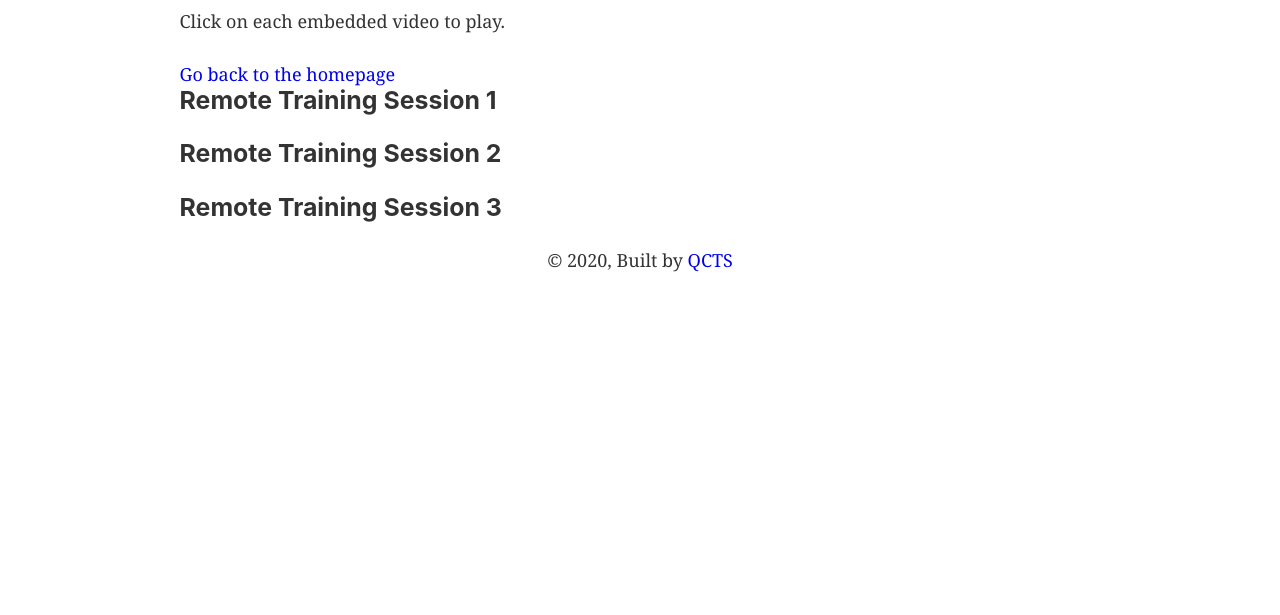
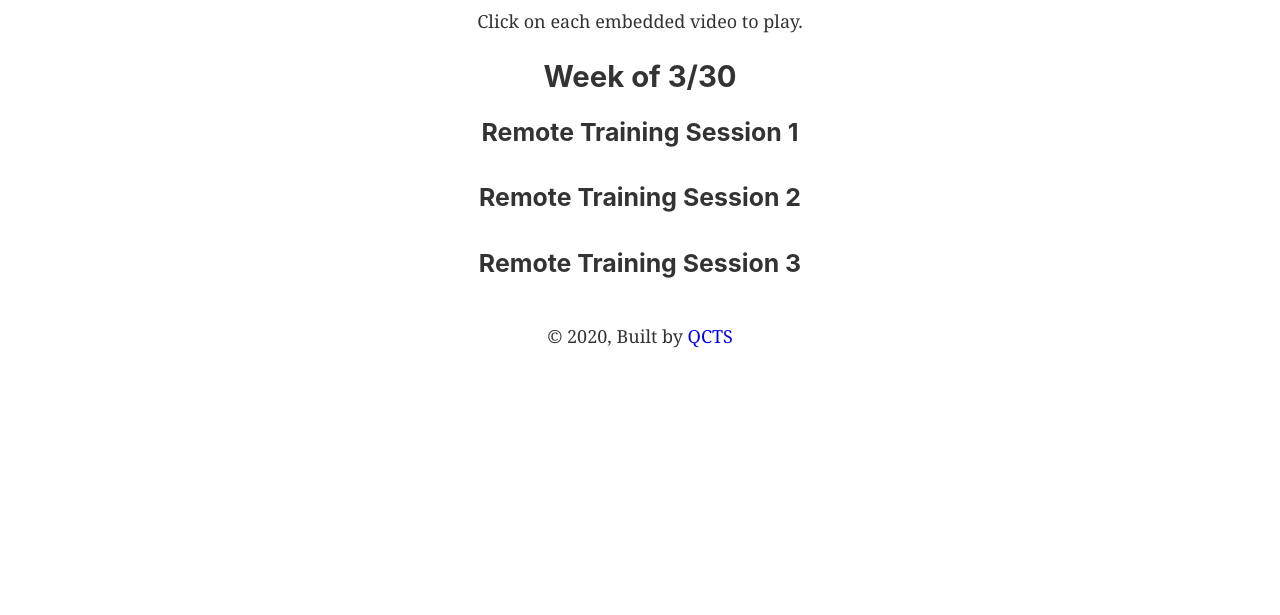
Before and after one commit to khepf/soccer-videos, a Gatsby site: page /page-2 in a window 1280 px wide. Shown: the part 185-800 px from the top of the page. Built offline with nearby package versions, Linux system fonts and the light colour scheme; Gatsby itself is replaced by a stand-in of ours.

Commit message:
fixed videocard component and coach pages

```diff
--- a/src/components/coachcard.js
+++ b/src/components/coachcard.js
@@ -1,6 +1,6 @@
 import { Link } from "gatsby"
-import PropTypes from "prop-types"
 import React from "react"
+
 
 import Grid from "@material-ui/core/Grid"
 import { makeStyles } from "@material-ui/core/styles"
@@ -9,7 +9,6 @@ import CardActionArea from "@material-ui/core/CardActionArea"
 import CardActions from "@material-ui/core/CardActions"
 import CardContent from "@material-ui/core/CardContent"
 import CardMedia from "@material-ui/core/CardMedia"
-import Button from "@material-ui/core/Button"
 import Typography from "@material-ui/core/Typography"
 
 const useStyles = makeStyles({
--- a/src/components/layout.js
+++ b/src/components/layout.js
@@ -7,7 +7,7 @@
 
 import React from "react"
 import PropTypes from "prop-types"
-import { useStaticQuery, graphql } from "gatsby"
+import { useStaticQuery, graphql, Link } from "gatsby"
 
 import Header from "./header"
 import "./layout.css"
@@ -25,7 +25,8 @@ const Layout = ({ children }) => {
 
   return (
     <>
-      <Header siteTitle={data.site.siteMetadata.title} />
+
+      <Link to="/"><Header siteTitle={data.site.siteMetadata.title} /></Link>
       <div
         style={{
           margin: `0 auto`,
--- /dev/null
+++ b/src/components/videocard.js
@@ -0,0 +1,106 @@
+import { Link } from "gatsby"
+import React from "react"
+import YouTube from "react-youtube"
+
+import Grid from "@material-ui/core/Grid"
+import { makeStyles } from "@material-ui/core/styles"
+import Card from "@material-ui/core/Card"
+import CardActionArea from "@material-ui/core/CardActionArea"
+import CardActions from "@material-ui/core/CardActions"
+import CardContent from "@material-ui/core/CardContent"
+import CardMedia from "@material-ui/core/CardMedia"
+import Typography from "@material-ui/core/Typography"
+
+const useStyles = makeStyles({
+  root: {
+    maxWidth: 345,
+  },
+  media: {
+    height: 140,
+  },
+})
+
+export default function VideoCard(props) {
+  const classes = useStyles()
+
+  const videos =
+   [
+      {
+        id: 1,
+        releasedate: "Week of 3/30",
+        title: "Passing",
+        linkname: "LDATBX4NOSc",
+        owner: "Coach Ashley",
+      },
+      {
+        id: 2,
+        releasedate: "Week of 3/30",
+        title: "Dribbling",
+        linkname: "qP7fmMs4awE",
+        owner: "Coach Ashley",
+      },
+      {
+        id: 3,
+        releasedate: "Week of 3/30",
+        title: "Juggling",
+        linkname: "sruX3bPrqi4",
+        owner: "Coach Ashley",
+      },
+      {
+        id: 4,
+        releasedate: "Week of 4/6",
+        title: "Part I",
+        linkname: "hCZQUH-eCJg",
+        owner: "Coach Ashley",
+      },
+      {
+        id: 5,
+        releasedate: "Week of 4/6",
+        title: "Part II",
+        linkname: "pNGMjZzVf50",
+        owner: "Coach Ashley",
+      },
+      {
+        id: 6,
+        releasedate: "Week of 4/6",
+        title: "Part III",
+        linkname: "cuTM5sm8Onc",
+        owner: "Coach Ashley",
+      },
+              {
+        id: 7,
+        releasedate: "March 26th",
+        title: "Remote Training Session 1",
+        linkname: "klj15Nrtak4",
+        owner: "Coach Kevin",
+      },
+      {
+        id: 8,
+        releasedate: "April 1st",
+        title: "Remote Training Session 2",
+        linkname: "cvBA9rL4dVQ",
+        owner: "Coach Kevin",
+      },
+      {
+        id: 9,
+        releasedate: "April 4th",
+        title: "Remote Training Session 3",
+        linkname: "sYgOeQd5xyI",
+        owner: "Coach Kevin",
+      },
+    ]
+
+
+  return (
+    <Grid container justify="center" alignItems="center" spacing={3}>
+      {videos
+      .filter((video) => video.owner === props.owner && video.releasedate === props.releasedate)
+      .map((video, index) => (
+        <Grid item direction="column">
+          <h3 style={{ textAlign: "center" }}>{video.title}</h3>
+          <YouTube videoId={video.linkname}></YouTube>
+        </Grid>
+      ))}
+    </Grid>
+  )
+}
--- a/src/pages/page-2.js
+++ b/src/pages/page-2.js
@@ -1,29 +1,19 @@
 import React from "react"
-import { Link } from "gatsby"
-
 import Layout from "../components/layout"
 import SEO from "../components/seo"
+import VideoCard from "../components/videocard"
 
-import YouTube from "react-youtube"
+
 
 const SecondPage = () => (
   <Layout>
     <SEO title="Page two" />
-    <h1>2010 Girls</h1>
-    <p>Click on each embedded video to play.</p>
-    <Link to="/">Go back to the homepage</Link>
-    <section>
-      <h3>Remote Training Session 1</h3>
-      <YouTube videoId="klj15Nrtak4"></YouTube>
-    </section>
-    <section>
-      <h3>Remote Training Session 2</h3>
-      <YouTube videoId="cvBA9rL4dVQ"></YouTube>
-    </section>
-    <section>
-      <h3>Remote Training Session 3</h3>
-      <YouTube videoId="sYgOeQd5xyI"></YouTube>
-    </section>
+    <h1 style={{ textAlign: "center" }}>Coach Kevin</h1>
+    <p style={{ textAlign: "center" }}>Click on each embedded video to play.</p>
+    <h2 style={{ textAlign: "center" }}>Week of 3/30</h2>
+    <VideoCard owner="Coach Kevin" releasedate="March 26th" />
+    <VideoCard owner="Coach Kevin" releasedate="April 1st" />
+    <VideoCard owner="Coach Kevin" releasedate="April 4th" />
   </Layout>
 )
 
```
Also changed, not shown: src/pages/page-3.js (+7 -33 lines).
